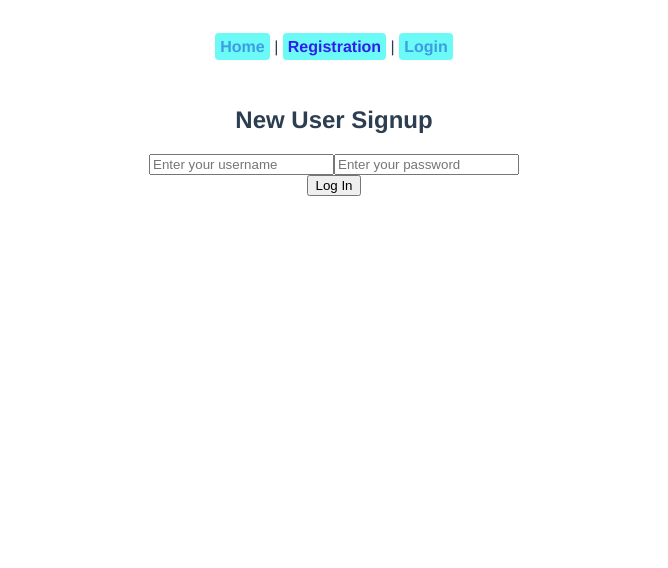
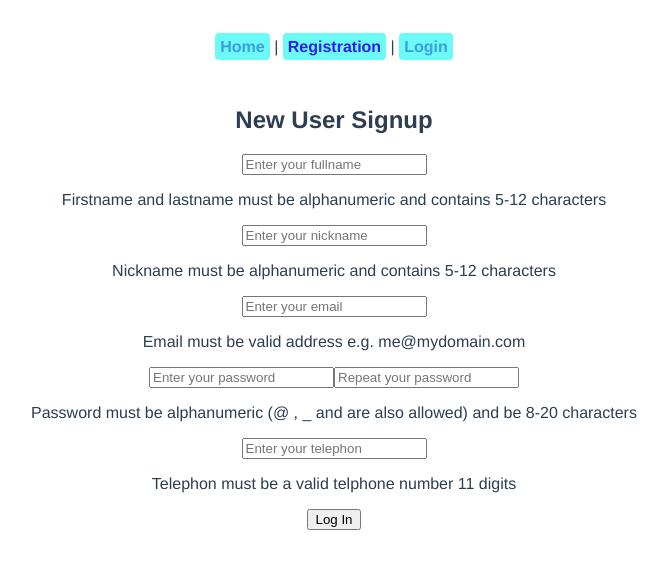
Before and after one commit to Demilicz/Email_Validator, a Vue app: page /Registration in a window 1280 px wide. Shown: the top 568 px of the page, without its empty margins (306-974 px from the left). Built offline with nearby package versions, Linux system fonts and the light colour scheme.

Commit message:
add generic obj with expresion and fields in registration

```diff
--- a/src/views/Login.vue
+++ b/src/views/Login.vue
@@ -7,7 +7,7 @@
       <input type="password" placeholder="Enter your password" >
       <p v-if="wrongpassword">Password must be alphanumeric (@ , _ and are also allowed) and be 8-20 characters</p>
     </form>
-    <button>Log In</button>
+    <button @click="type">Log In</button>
   </div>
 </template>
 
@@ -16,7 +16,14 @@
     data: () => ({
       wronguser: false,
       wrongpassword: false,
-    })
+    }),
+    methods: {
+      type () {
+
+        console.log(this);
+
+      }
+    }
   }
 </script>
 
--- a/src/views/Registration.vue
+++ b/src/views/Registration.vue
@@ -2,10 +2,22 @@
   <div class="registration">
     <h2>New User Signup</h2>
     <form action="#">
-      <input type="username" placeholder="Enter your username" >
-      <p v-if="wronguser">Username must be alphanumeric and contains 5-12 characters</p>
+      <input type="name" placeholder="Enter your fullname" >
+      <p>Firstname and lastname must be alphanumeric and contains 5-12 characters</p>
+
+      <input type="nickname" placeholder="Enter your nickname" >
+      <p>Nickname must be alphanumeric and contains 5-12 characters</p>
+
+      <input type="email" placeholder="Enter your email" >
+      <p>Email must be valid address e.g.  me@mydomain.com</p>
+
       <input type="password" placeholder="Enter your password" >
-      <p v-if="wrongpassword">Password must be alphanumeric (@ , _ and are also allowed) and be 8-20 characters</p>
+      <input type="password" placeholder="Repeat your password" >
+      <p>Password must be alphanumeric (@ , _ and are also allowed) and be 8-20 characters</p>
+
+      <input type="telephon" placeholder="Enter your telephon">
+      <p>Telephon must be a valid telphone number 11 digits</p>
+
     </form>
     <button>Log In</button>
   </div>
```
Also changed, not shown: src/objects/validation.ts (added, +10 -0 lines).
